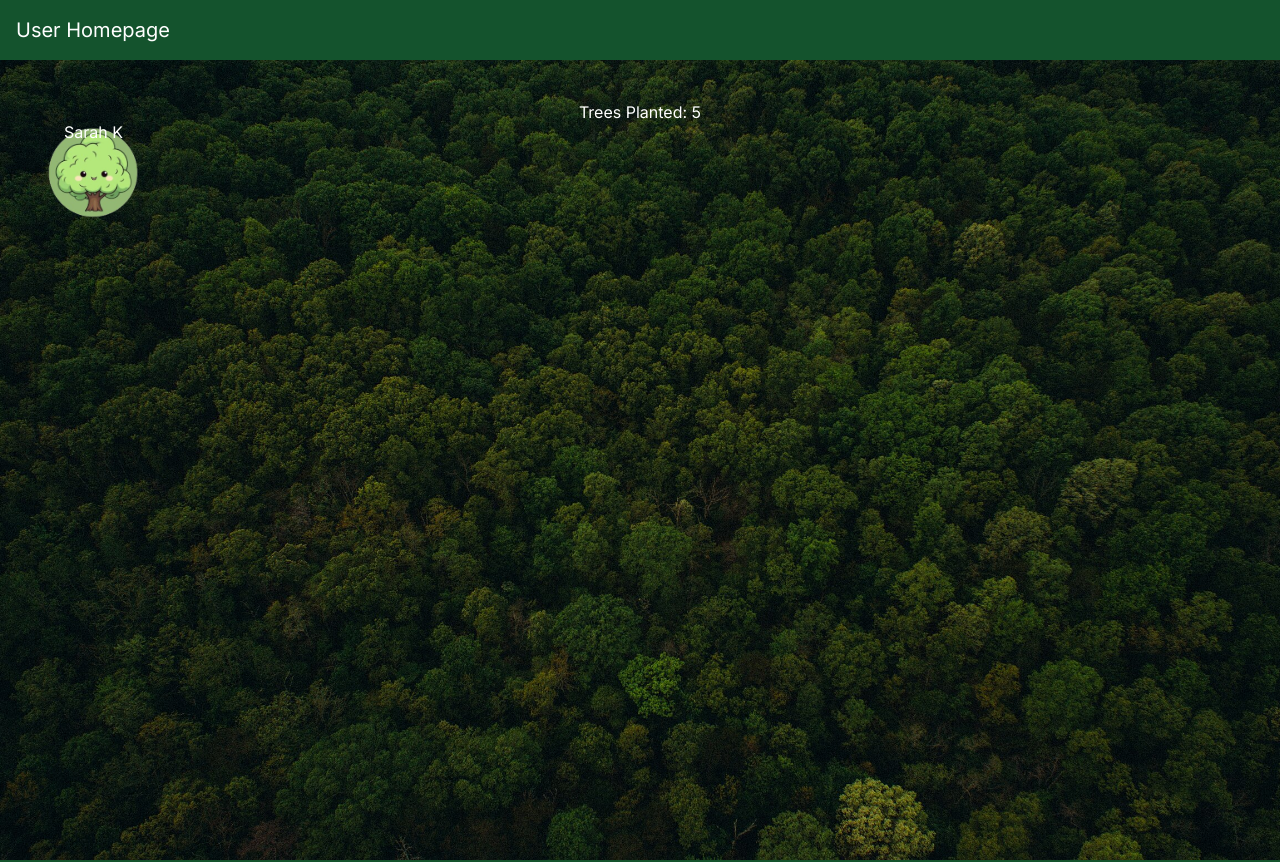
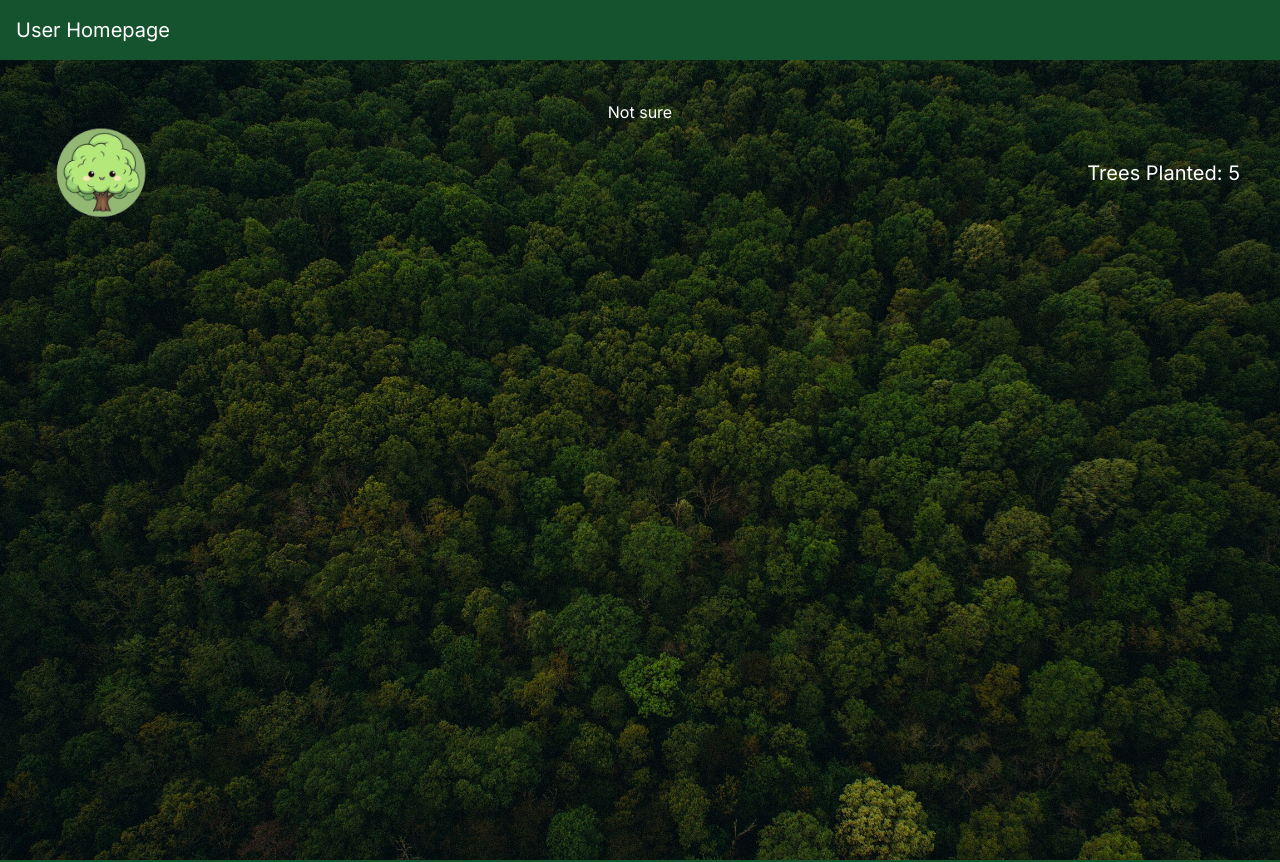
Before and after one commit to Heitan104/LeafLink, a Next.js app: page /userHomepage in a window 1280 px wide. Shown: the top 862 px of the page. Built offline with nearby package versions, Linux system fonts and the light colour scheme.

Commit message:
userhome

```diff
--- a/src/app/userHomepage/page.tsx
+++ b/src/app/userHomepage/page.tsx
@@ -21,31 +21,25 @@ const Page = () => {
         }}
       >
         {/* Profile Picture in top left corner */}
-        <div className="absolute top-1 left-4 p-4 mt-10">
+        <div className="absolute top-1 left-0 right-0 p-4 mt-10 flex items-center justify-between px-10">
           <Image
             src="/profilePicture.png"
             alt="Profile Picture"
             className="rounded-full"
             width={120} height={200} // Ensure the aspect ratio is correct
           />
-        </div>
-
-        {/* User Name */}
-        <div className="absolute top-1 left-12 p-4 mt-10">
-        <p className="text-center text-white">
-              {/* Add more content here */}
-              Sarah K
-        </p>
+          <p className="text-center text-white text-xl">
+            Trees Planted: 5
+          </p>
         </div>
 
         {/* Additional Content */}
         <div className="py-10 px-0">
             <p className="text-center text-white">
               {/* Add more content here */}
-              Trees Planted: 5
+              Not sure
             </p>
-          </div>
-
+        </div>
 
         <div className="flex flex-col items-center justify-center h-full text-center">
           {/* Trees Planted */}
```
